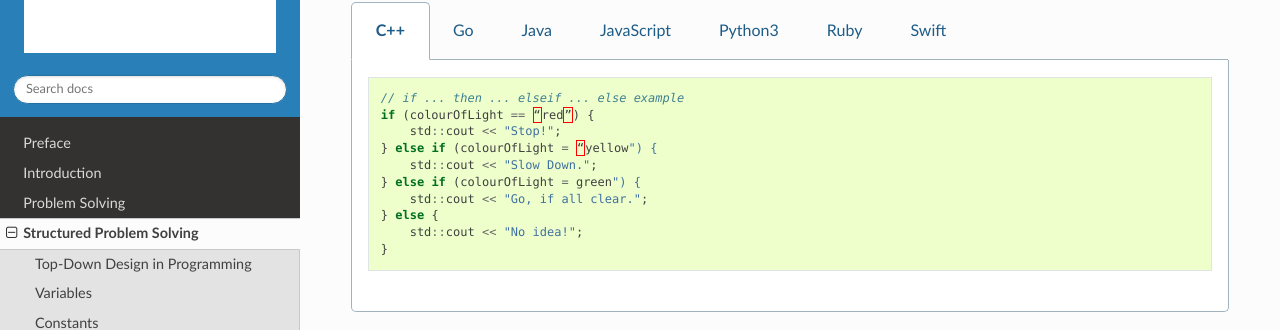
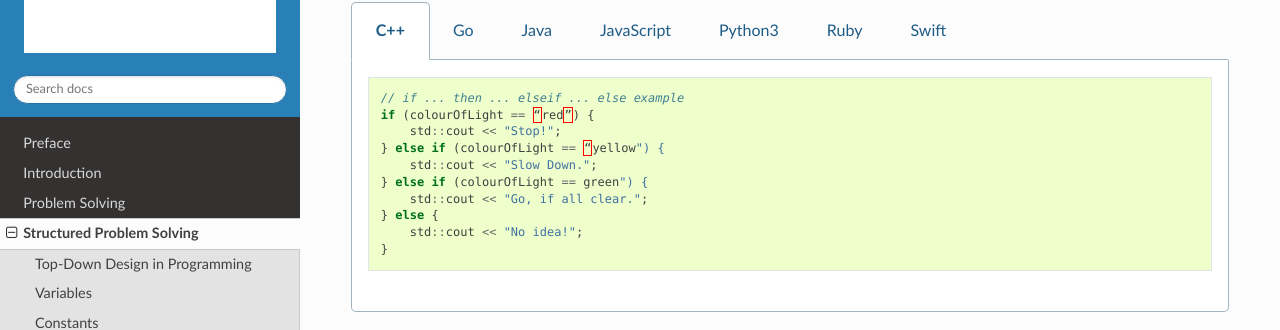
Before and after one commit to Mr-Coxall/Computer-Based-Problem-Solving, a Sphinx documentation site: the page built from docs/structured-problem-solving/if-then-elseif-else.rst, in a window 1280 px wide and 900 px high, scrolled down 758 px. Shown: the part 119-449 px from the top of the window. Built offline with Sphinx 7.4.7 and the Read the Docs theme 2.0.0, drawn with Linux system fonts in a browser that asks for light colours; pages that are not in the unit, such as notebooks, are missing from menus.

Commit message:
doing selection text

```diff
--- a/docs/structured-problem-solving/if-then-elseif-else.rst
+++ b/docs/structured-problem-solving/if-then-elseif-else.rst
@@ -32,9 +32,9 @@ An example of what this would look like in a specific programming language is:
       // if ... then ... elseif ... else example
       if (colourOfLight == “red”) {
           std::cout << "Stop!";
-      } else if (colourOfLight = “yellow") {
+      } else if (colourOfLight == “yellow") {
           std::cout << "Slow Down.";
-      } else if (colourOfLight = green") {
+      } else if (colourOfLight == green") {
           std::cout << "Go, if all clear.";
       } else {
           std::cout << "No idea!";
@@ -65,9 +65,9 @@ An example of what this would look like in a specific programming language is:
       # if ... then ... elseif ... else example
       if colour_of_light == “red”) {
           print("Stop!")
-      } elif (colour_of_light = “yellow") {
+      } elif (colour_of_light == “yellow") {
           print("Slow Down.")
-      } elif (colour_of_light = green") {
+      } elif (colour_of_light == green") {
           print("Go, if all clear.")
       } else {
           print("No idea!")
```
